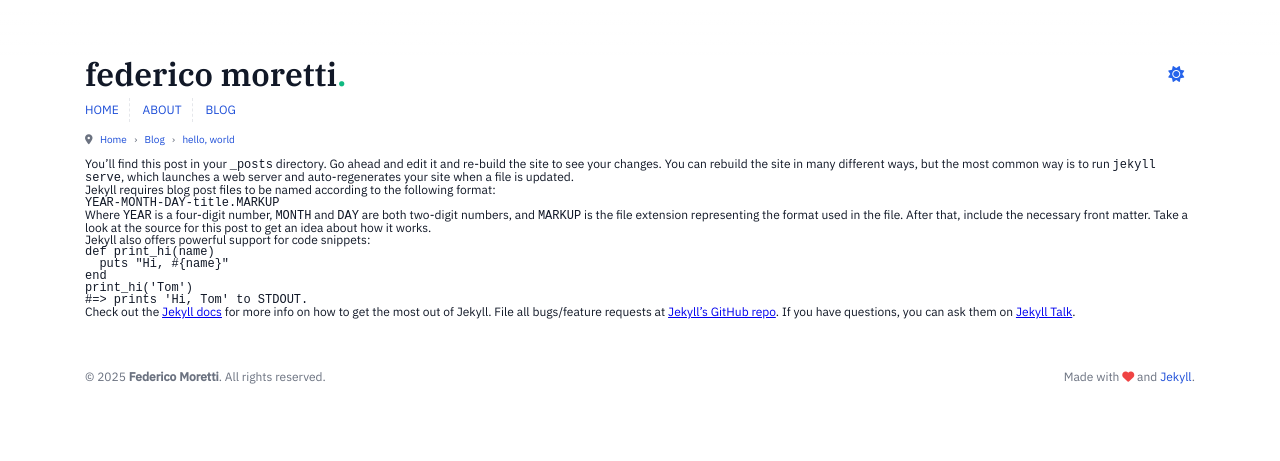
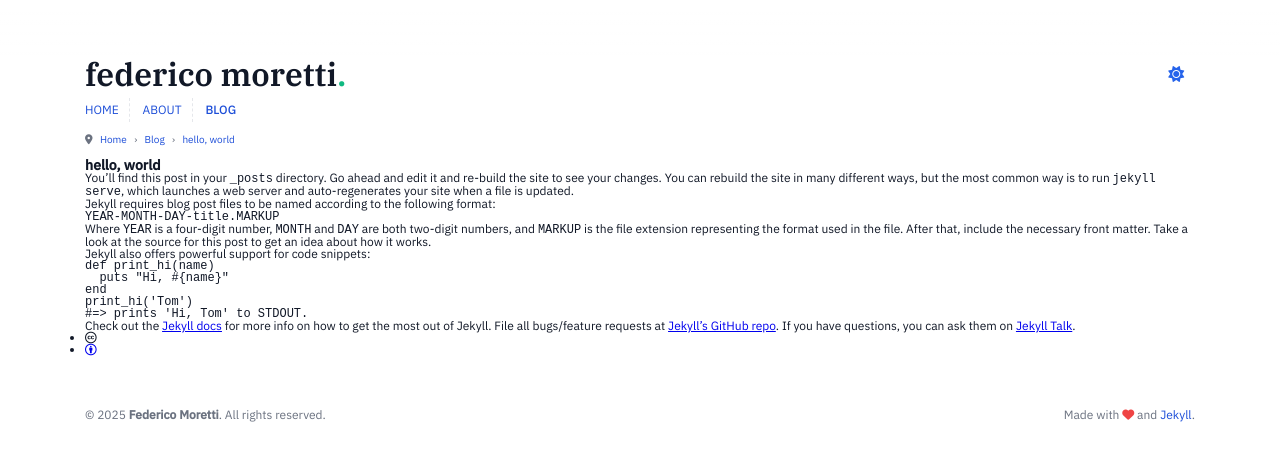
Before and after one commit to fedtti/fedtti.github.io, a Jekyll site: the page built from _posts/2025-01-17-hello-world.md, in a window 1280 px wide. Shown: the top 461 px of the page. Built offline with Jekyll 4.4.1, drawn with Linux system fonts in a browser that asks for light colours.

Commit message:
feat: add blog post layout

```diff
--- a/_includes/navigation.html
+++ b/_includes/navigation.html
@@ -2,7 +2,7 @@
 <nav id="navigation" class="collapsed">
   <ol>
     {% for item in site.data.navigation %}
-    <li {% if item.url == page.url or item.url == '/blog/' and page.url == '/blog/index.html' %} class="active" aria-current="page"{% endif %}>
+    <li {% if item.url == page.url or item.url == '/blog/' and page.url contains '/blog/' %} class="active" aria-current="page"{% endif %}>
       <a href="{{ item.url }}">{{ item.label }}</a>
     </li>
     {% endfor %}
--- /dev/null
+++ b/_layouts/post.html
@@ -0,0 +1,20 @@
+---
+layout: html
+---
+<article id="" itemscope itemtype="https://schema.org/BlogPosting" itemid="{{ page.url | absolute_url }}"> <!-- TODO: @fedtti - Add URN. -->
+  <header>
+    <h3 itemprop="headline">{{ page.title }}</h3>
+  </header>
+  {{ content }}
+  <footer>
+    <ul>
+      <li>
+        <i class="fa-brands fa-creative-commons" title="Creative Commons"></i>
+      </li>
+      <li><a href="https://creativecommons.org/licenses/by/4.0/" target="_blank" rel="license noopener noreferrer">
+        <i class="fa-brands fa-creative-commons-by" title="BY 4.0"></i>
+      </a>
+      </li>
+    </ul>
+  </footer>
+</article>
```
Also changed, not shown: _posts/2025-01-17-hello-world.md (+1 -1 lines).
